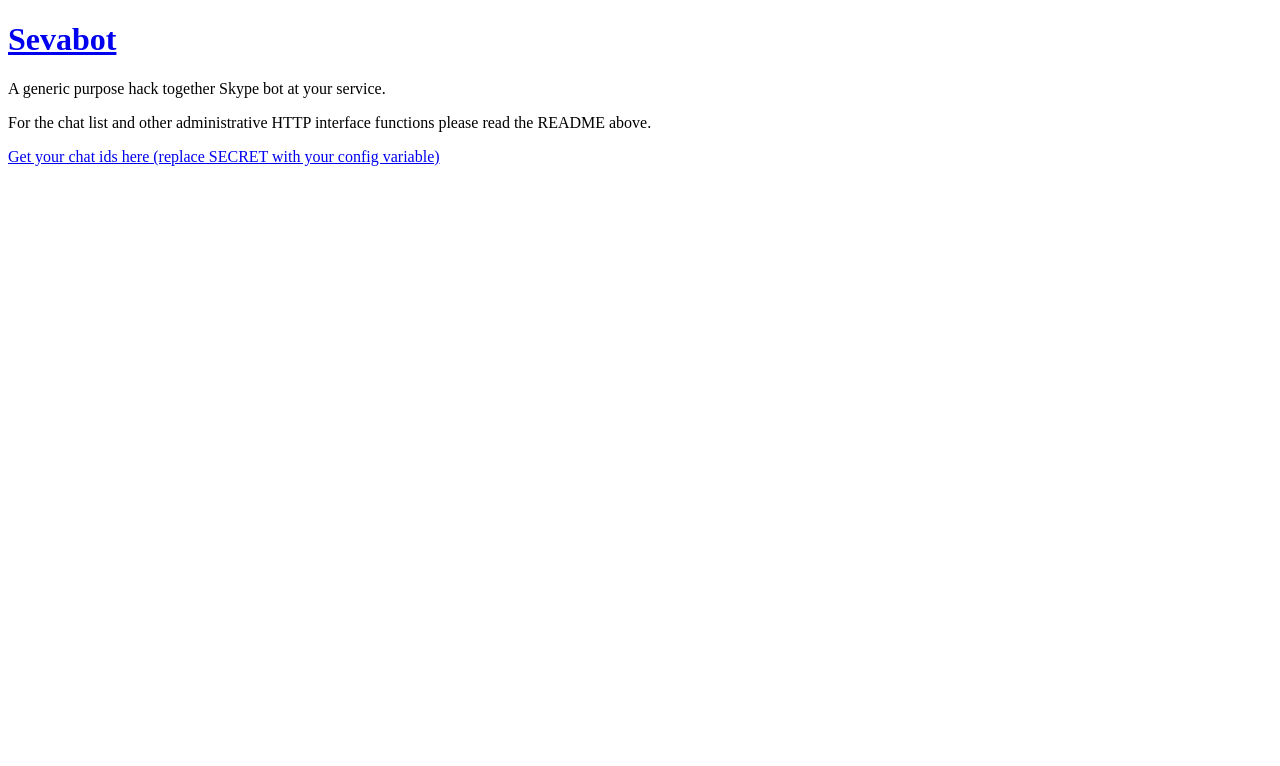
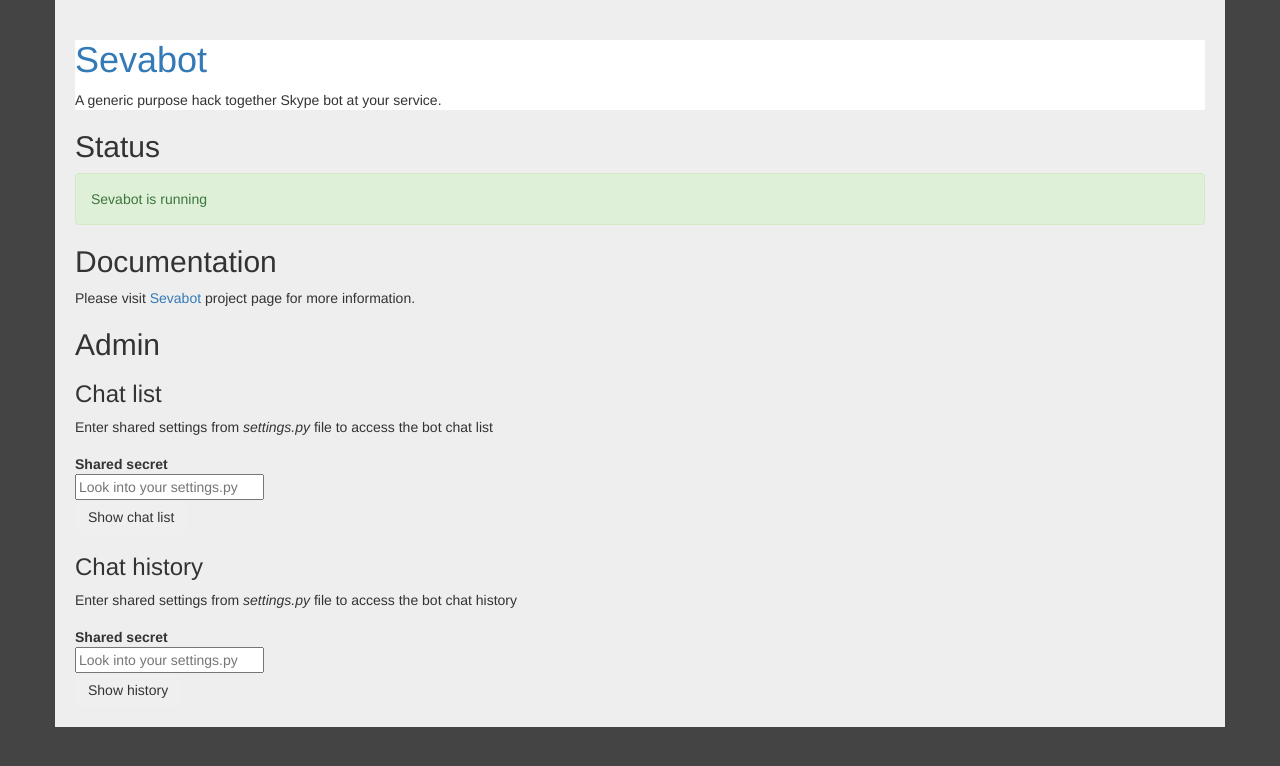
Before and after one commit to opensourcehacker/sevabot, a Flask app: page / in a window 1280 px wide. Shown: the top 766 px of the page. Run offline with Flask 2, Linux system fonts and the light colour scheme; some libraries are stand-ins or nearby versions.

Commit message:
Changed main frontend to use Bootstrap

```diff
--- a/sevabot/frontend/api.py
+++ b/sevabot/frontend/api.py
@@ -9,7 +9,9 @@ from flask.views import View, request
 
 logger = logging.getLogger(__name__)
 
+
 class SendMessage(View):
+    """ A webhook endpoint which sends a message to a Skype chat """
 
     methods = ['POST']
 
@@ -83,6 +85,7 @@ class GitHubPostCommit(SendMessage):
 
         return msg
 
+
 class TeamcityWebHook(SendMessage):
 
     def compose(self):
@@ -92,6 +95,3 @@ class TeamcityWebHook(SendMessage):
         message = '%s\n%s' % (build.get('message'), build.get('buildStatusUrl'))
 
         return message
-
-if __name__ == '__main__':
-    pass
--- a/sevabot/frontend/main.py
+++ b/sevabot/frontend/main.py
@@ -10,7 +10,10 @@ import imp
 import sys
 import logging
 
-from flask import Flask, render_template
+from flask import Flask
+from flask import render_template
+from flask import request
+
 import plac
 
 from sevabot.frontend.api import SendMessage, SendMessageMD5, GitHubPostCommit, TeamcityWebHook
@@ -23,6 +26,7 @@ LOG_FORMAT = "%(message)s"
 server = Flask(__name__)
 
 _sevabot = None
+
 
 def get_bot():
     """
@@ -101,14 +105,16 @@ def root():
     return render_template('index.html', host=settings.HTTP_HOST, port=settings.HTTP_PORT)
 
 
-@server.route("/chats/<string:shared_secret>/")
-def chats(shared_secret):
+@server.route("/chats/", methods=["POST"])
+def chats_post():
     """
     Print out chats and their ids, so you can register external services against the chat ids.
     """
     sevabot = get_bot()
     chats = sevabot.getOpenChats()
     settings = get_settings()
+
+    shared_secret = request.form.get("secret")
 
     if shared_secret != settings.SHARED_SECRET:
         return "Bad shared secret", 403, {"Content-type": "text/plain"}
--- /dev/null
+++ b/sevabot/frontend/static/seva.css
@@ -0,0 +1,12 @@
+body {
+    background: #444;
+}
+
+.hero-unit {
+    background: white;
+}
+
+.container {
+    background: #eee;
+    padding: 20px;
+}
--- a/sevabot/frontend/templates/index.html
+++ b/sevabot/frontend/templates/index.html
@@ -1,17 +1,77 @@
 <!doctype html>
-<h1>
-    <a href="https://github.com/opensourcehacker/sevabot">Sevabot</a>
-</h1>
+<html>
+<head>
+    <link href="//netdna.bootstrapcdn.com/twitter-bootstrap/2.2.2/css/bootstrap-combined.min.css" rel="stylesheet">
 
-<p>
-    A generic purpose hack together Skype bot at your service.
-</p>
+    <link type="text/css" rel="stylesheet" href="{{ url_for('static', filename='seva.css') }}"/>
 
-<p>
-    For the chat list and other administrative HTTP interface functions
-    please read the README above.
-</p>
+</head>
+<body>
 
-<p>
-    <a href="http://{{ host }}:{{ port }}/chats/SECRET/">Get your chat ids here (replace SECRET with your config variable)</a>
-</p>
+    <div class="container">
+
+        <div class="hero-unit">
+            <h1>
+                <a href="https://github.com/opensourcehacker/sevabot">Sevabot</a>
+            </h1>
+
+            <p>A generic purpose hack together Skype bot at your service.</p>
+
+        </div>
+
+        <h2>Status</h2>
+
+        <div class="alert alert-success">Sevabot is running</div>
+
+        <h2>Documentation</h2>
+
+        <p>
+            Please visit
+            <a href="https://github.com/opensourcehacker/sevabot">Sevabot</a>
+            project page for more information.
+        </p>
+
+        <h2>Admin</h2>
+
+        <h3>Chat list</h3>
+
+        <p>Enter shared settings from <i>settings.py</i> file to access the bot
+           chat list</p>
+
+        <form action="http://{{ host }}:{{ port }}/chats/" method="POST" class="form-horizontal">
+
+            <div class="control-group">
+                <label class="control-label" for="secret">Shared secret</label>
+                <div class="controls">
+                    <input type="text" name="secret" placeholder="Look into your settings.py"></div>
+            </div>
+
+            <div class="control-group">
+                <div class="controls">
+                    <button type="submit" class="btn">Show chat list</button>
+                </div>
+            </div>
+        </form>
+
+        <h3>Chat history</h3>
+
+        <p>Enter shared settings from <i>settings.py</i> file to access the bot
+           chat history</p>
+
+        <form action="http://{{ host }}:{{ port }}/chats/" method="POST" class="form-horizontal">
+
+            <div class="control-group">
+                <label class="control-label" for="secret">Shared secret</label>
+                <div class="controls">
+                    <input type="text" id="secret" placeholder="Look into your settings.py"></div>
+            </div>
+
+            <div class="control-group">
+                <div class="controls">
+                    <button type="submit" class="btn">Show history</button>
+                </div>
+            </div>
+        </form>
+
+    </div>
+</body>
```
Also changed, not shown: setup.py (+4 -4 lines), sevabot/frontend/templates/chats.html (+10 -6 lines), 1 other file.
